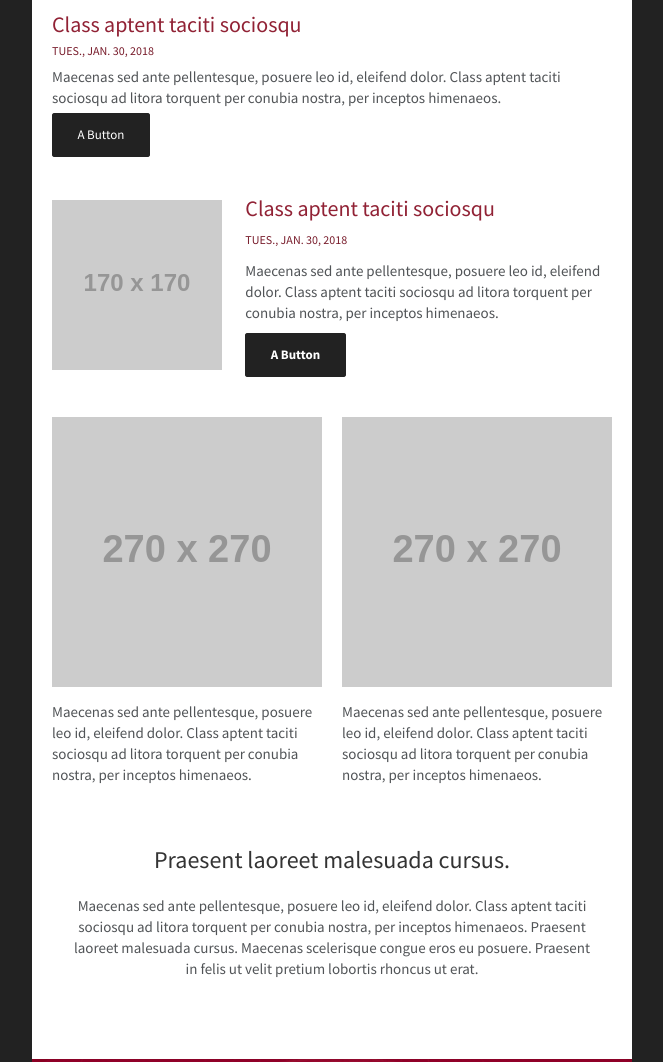
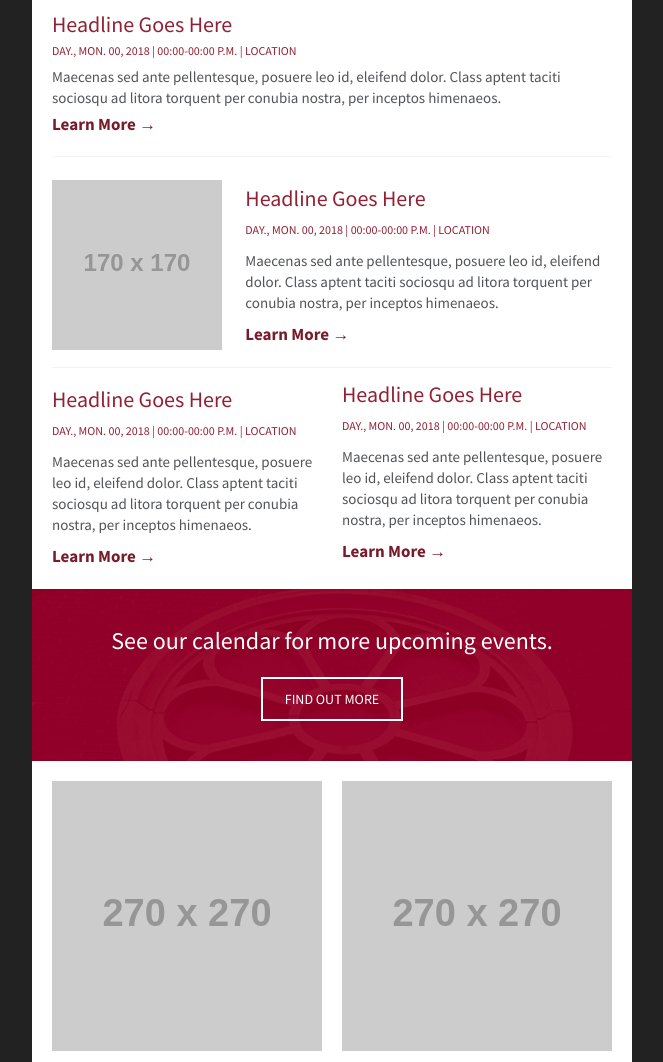
Before and after one commit to kcork/st-marks-email, a plain HTML site: page index.html in a window 1280 px wide. Shown: the part 398-1460 px from the top of the page, without its empty margins (308-971 px from the left). Drawn offline with Linux system fonts and the light colour scheme; placeholder pictures from the web are drawn by us.

Commit message:
Add files via upload

```diff
--- a/index.html
+++ b/index.html
@@ -217,7 +217,7 @@
                 <td bgcolor="#912235" style="padding: 14px 22px 14px; text-align: right; background-color: #912235;">
                     <span style="margin: 0; font-family: 'Source Sans Pro', sans-serif; font-size: 14px; line-height: 125%; color: #ffffff; font-weight: normal;">
 <a href="https://litmus.com" target="_blank" style="background-color:#ffffff; font-size: 13px; font-family: Helvetica, Arial, sans-serif; color: #912235; text-decoration: none; text-transform: uppercase; border-radius: 4px; padding: 10px 18px; border: 0px none #ffffff; display: inline-block;">Give Now</a>
-<a href="https://litmus.com" target="_blank" style="background-color:blue; display: inline-block;"><img src="images/social_fb.png" width="30" height="30" alt="Facebook" border="0" class="fluid" style="height: auto; font-family: 'Source Sans Pro', sans-serif; font-size: 15px; line-height: 140%; color: #515457;"></a>
+<a href="https://litmus.com" target="_blank" style="background-color:#f2f2f3; display: inline-block;"><img src="images/social_fb.png" width="30" height="30" alt="Facebook" border="0" class="fluid" style="height: auto; font-family: 'Source Sans Pro', sans-serif; font-size: 15px; line-height: 140%; color: #515457;"></a>
 <!-- <a href="#"><img src="images/social_fb.png" width="41" height="36" alt="Facebook" border="0" class="fluid" style="height: auto; font-family: 'Source Sans Pro', sans-serif; font-size: 15px; line-height: 140%; color: #515457;"></a>
 <a href="#"><img src="images/social_home.png" width="41" height="36" alt="Home" border="0" class="fluid" style="height: auto; font-family: 'Source Sans Pro', sans-serif; font-size: 15px; line-height: 140%; color: #515457;"></a> -->
 
@@ -234,6 +234,8 @@
                 </td>
             </tr>
             <!-- Hero Image, Flush : END -->
+
+            <!-- This Week at St. Mark’s : START -->
 
             <!-- H1 : START -->
             <tr>
@@ -258,12 +260,6 @@
             </tr>
             <!-- H1 : END -->
 
-            <!-- Divider : START -->
-            <tr>
-
-            </tr>
-            <!-- Divider : END -->
-
             <!-- No Thumbnail, Text Right : BEGIN -->
             <tr>
                 <td bgcolor="#ffffff" dir="ltr" align="center" valign="top" width="100%" style="padding: 10px;">
@@ -275,16 +271,14 @@
                                 <table role="presentation" align="center" border="0" cellpadding="0" cellspacing="0" width="100%">
                                     <tr>
                                         <td dir="ltr" valign="top" style="font-family: 'Source Sans Pro', sans-serif; font-size: 15px; line-height: 140%; color: #515457; padding: 10px; text-align: left;" class="center-on-narrow">
-                                            <h2 style="margin: 0 0 5px 0; font-family: 'Source Sans Pro', sans-serif; font-size: 22px; line-height: 100%; color: #912235; font-weight: normal;">Class aptent taciti sociosqu</h2>
-                                            <p style="margin: 0 0 5px 0; font-size: 12px; text-transform: uppercase; color: #781c2b;">Tues., Jan. 30, 2018</p>
-                                            <p style="margin: 0 0 5px 0;">Maecenas sed ante pellentesque, posuere leo id, eleifend dolor. Class aptent taciti sociosqu ad litora torquent per conubia nostra, per inceptos himenaeos.</p>
+                                            <h2 style="margin: 0 0 5px 0; font-family: 'Source Sans Pro', sans-serif; font-size: 22px; line-height: 100%; color: #912235; font-weight: normal;">Headline Goes Here</h2>
+                                            <p style="margin: 0 0 5px 0; font-size: 12px; text-transform: uppercase; color: #912235;">Day., Mon. 00, 2018 | 00:00-00:00 p.m. | Location</p>
+                                            <p style="margin: 0 0 5px 0; color: #515457;">Maecenas sed ante pellentesque, posuere leo id, eleifend dolor. Class aptent taciti sociosqu ad litora torquent per conubia nostra, per inceptos himenaeos.</p>
                                             <!-- Button : BEGIN -->
                                             <table role="presentation" cellspacing="0" cellpadding="0" border="0" class="center-on-narrow" style="float:left;">
                                                 <tr>
-                                                    <td style="border-radius: 3px; background: #222222; text-align: center;" class="button-td">
-                                                        <a href="http://www.google.com" style="background: #222222; border: 15px solid #222222; font-family: 'Source Sans Pro', sans-serif; font-size: 13px; line-height: 110%; text-align: center; text-decoration: none; display: block; border-radius: 3px; font-weight: normal;" class="button-a">
-                                                          <span style="color:#ffffff;" class="button-link">&nbsp;&nbsp;&nbsp;&nbsp;A Button&nbsp;&nbsp;&nbsp;&nbsp;</span>
-                                                      </a>
+                                                  <td dir="ltr" valign="top" style="font-family: 'Source Sans Pro', sans-serif; font-size: 17px; line-height: 140%; color: #781c2b; text-align: left;" class="center-on-narrow">
+                                            <a href="" style="font-family: 'Source Sans Pro', sans-serif; font-size: 17px; line-height: 100%; color: #781c2b; font-weight: bold; text-decoration: none;">Learn More</a><span style="font-family: 'Source Sans Pro', sans-serif; font-size: 17px; line-height: 100%; color: #781c2b; font-weight: bold; text-decoration: none;">&nbsp;&rarr;</span>
                                                   </td>
                                               </tr>
                                           </table>
@@ -299,6 +293,26 @@
                 </td>
             </tr>
             <!-- No Thumbnail, Text Right : END -->
+
+            <!-- Divider : START -->
+            <tr>
+                <td bgcolor="#ffffff" dir="ltr" align="center" valign="top" width="100%" style="padding: 0px 10px 10px 10px;">
+                    <table role="presentation" align="center" border="0" cellpadding="0" cellspacing="0" width="100%">
+                        <tr>
+                            <td width="66.66%" class="stack-column-center">
+                                <table role="presentation" align="center" border="0" cellpadding="0" cellspacing="0" width="100%">
+                                    <tr>
+                                        <td dir="ltr" valign="top" style="font-family: 'Source Sans Pro', sans-serif; font-size: 15px; line-height: 100%; color: #912235; padding: 0px 10px 0px 10px; text-align: left;" class="center-on-narrow">
+                                            <div style="background-color:#cccccc; border-bottom: 1px solid #f2f2f3;"></div>
+                                        </td>
+                                    </tr>
+                                </table>
+                            </td>
+                        </tr>
+                    </table>
+                </td>
+            </tr>
+            <!-- Divider : END -->
 
             <!-- Thumbnail Left, Text Right : BEGIN -->
             <tr>
@@ -321,16 +335,14 @@
                                 <table role="presentation" align="center" border="0" cellpadding="0" cellspacing="0" width="100%">
                                     <tr>
                                         <td dir="ltr" valign="top" style="font-family: 'Source Sans Pro', sans-serif; font-size: 15px; line-height: 140%; color: #515457; padding: 10px; text-align: left;" class="center-on-narrow">
-                                            <h2 style="margin: 0 0 10px 0; font-family: 'Source Sans Pro', sans-serif; font-size: 22px; line-height: 100%; color: #912235; font-weight: normal;">Class aptent taciti sociosqu</h2>
-                                            <p style="margin: 0 0 10px 0; font-size: 12px; text-transform: uppercase; color: #781c2b;">Tues., Jan. 30, 2018</p>
-                                            <p style="margin: 0 0 10px 0;">Maecenas sed ante pellentesque, posuere leo id, eleifend dolor. Class aptent taciti sociosqu ad litora torquent per conubia nostra, per inceptos himenaeos.</p>
+                                            <h2 style="margin: 0 0 10px 0; font-family: 'Source Sans Pro', sans-serif; font-size: 22px; line-height: 100%; color: #912235; font-weight: normal;">Headline Goes Here</h2>
+                                            <p style="margin: 0 0 10px 0; font-size: 12px; text-transform: uppercase; color: #912235;">Day., Mon. 00, 2018 | 00:00-00:00 p.m. | Location</p>
+                                            <p style="margin: 0 0 10px 0; color: #515457;">Maecenas sed ante pellentesque, posuere leo id, eleifend dolor. Class aptent taciti sociosqu ad litora torquent per conubia nostra, per inceptos himenaeos.</p>
                                             <!-- Button : BEGIN -->
                                             <table role="presentation" cellspacing="0" cellpadding="0" border="0" class="center-on-narrow" style="float:left;">
                                                 <tr>
-                                                    <td style="border-radius: 3px; background: #222222; text-align: center;" class="button-td">
-                                                        <a href="http://www.google.com" style="background: #222222; border: 15px solid #222222; font-family: 'Source Sans Pro', sans-serif; font-size: 13px; line-height: 110%; text-align: center; text-decoration: none; display: block; border-radius: 3px; font-weight: bold;" class="button-a">
-                                                          <span style="color:#ffffff;" class="button-link">&nbsp;&nbsp;&nbsp;&nbsp;A Button&nbsp;&nbsp;&nbsp;&nbsp;</span>
-                                                      </a>
+                                                  <td dir="ltr" valign="top" style="font-family: 'Source Sans Pro', sans-serif; font-size: 17px; line-height: 140%; color: #781c2b; text-align: left;" class="center-on-narrow">
+                                            <a href="" style="font-family: 'Source Sans Pro', sans-serif; font-size: 17px; line-height: 100%; color: #781c2b; font-weight: bold; text-decoration: none;">Learn More</a><span style="font-family: 'Source Sans Pro', sans-serif; font-size: 17px; line-height: 100%; color: #781c2b; font-weight: bold; text-decoration: none;">&nbsp;&rarr;</span>
                                                   </td>
                                               </tr>
                                           </table>
@@ -346,23 +358,49 @@
             </tr>
             <!-- Thumbnail Left, Text Right : END -->
 
+            <!-- Divider : START -->
+            <tr>
+                <td bgcolor="#ffffff" dir="ltr" align="center" valign="top" width="100%" style="padding: 0px 10px 10px 10px;">
+                    <table role="presentation" align="center" border="0" cellpadding="0" cellspacing="0" width="100%">
+                        <tr>
+                            <td width="66.66%" class="stack-column-center">
+                                <table role="presentation" align="center" border="0" cellpadding="0" cellspacing="0" width="100%">
+                                    <tr>
+                                        <td dir="ltr" valign="top" style="font-family: 'Source Sans Pro', sans-serif; font-size: 15px; line-height: 100%; color: #912235; padding: 0px 10px 0px 10px; text-align: left;" class="center-on-narrow">
+                                            <div style="background-color:#cccccc; border-bottom: 1px solid #f2f2f3;"></div>
+                                        </td>
+                                    </tr>
+                                </table>
+                            </td>
+                        </tr>
+                    </table>
+                </td>
+            </tr>
+            <!-- Divider : END -->
+
 
              <!-- 2 Even Columns : BEGIN -->
         <tr>
-            <td bgcolor="#ffffff" align="center" valign="top" style="padding: 10px;">
+            <td bgcolor="#ffffff" align="center" valign="top" style="padding: 0px 10px 10px 10px;">
                 <table role="presentation" cellspacing="0" cellpadding="0" border="0" width="100%">
                     <tr>
                         <!-- Column : BEGIN -->
                         <td class="stack-column-center">
                             <table role="presentation" cellspacing="0" cellpadding="0" border="0">
                                 <tr>
-                                    <td style="padding: 10px; text-align: center">
-                                        <img src="http://placehold.it/270" width="270" height="270" alt="alt_text" border="0" class="fluid" style="height: auto; background: #dddddd; font-family: 'Source Sans Pro', sans-serif; font-size: 15px; line-height: 140%; color: #515457;">
-                                    </td>
-                                </tr>
-                                <tr>
-                                    <td style="font-family: 'Source Sans Pro', sans-serif; font-size: 15px; line-height: 140%; color: #515457; padding: 0 10px 10px; text-align: left;" class="center-on-narrow">
-                                        <p style="margin: 0;">Maecenas sed ante pellentesque, posuere leo id, eleifend dolor. Class aptent taciti sociosqu ad litora torquent per conubia nostra, per inceptos himenaeos.</p>
+                                    <td dir="ltr" valign="top" style="font-family: 'Source Sans Pro', sans-serif; font-size: 15px; line-height: 140%; color: color: #515457; padding: 10px; text-align: left;" class="center-on-narrow">
+                                            <h2 style="margin: 0 0 10px 0; font-family: 'Source Sans Pro', sans-serif; font-size: 22px; line-height: 100%; color: #912235; font-weight: normal;">Headline Goes Here</h2>
+                                            <p style="margin: 0 0 10px 0; font-size: 12px; text-transform: uppercase; color: #912235;">Day., Mon. 00, 2018 | 00:00-00:00 p.m. | Location</p>
+                                            <p style="margin: 0 0 10px 0; color: #515457;">Maecenas sed ante pellentesque, posuere leo id, eleifend dolor. Class aptent taciti sociosqu ad litora torquent per conubia nostra, per inceptos himenaeos.</p>
+                                            <!-- Button : BEGIN -->
+                                            <table role="presentation" cellspacing="0" cellpadding="0" border="0" class="center-on-narrow" style="float:left;">
+                                                <tr>
+                                                  <td dir="ltr" valign="top" style="font-family: 'Source Sans Pro', sans-serif; font-size: 17px; line-height: 140%; color: #781c2b; text-align: left;" class="center-on-narrow">
+                                            <a href="" style="font-family: 'Source Sans Pro', sans-serif; font-size: 17px; line-height: 100%; color: #781c2b; font-weight: bold; text-decoration: none;">Learn More</a><span style="font-family: 'Source Sans Pro', sans-serif; font-size: 17px; line-height: 100%; color: #781c2b; font-weight: bold; text-decoration: none;">&nbsp;&rarr;</span>
+                                                  </td>
+                                              </tr>
+                                          </table>
+                                          <!-- Button : END -->
                                     </td>
                                 </tr>
                             </table>
@@ -372,13 +410,19 @@
                         <td class="stack-column-center">
                             <table role="presentation" cellspacing="0" cellpadding="0" border="0">
                                 <tr>
-                                    <td style="padding: 10px; text-align: center">
-                                        <img src="http://placehold.it/270" width="270" height="270" alt="alt_text" border="0" class="fluid" style="height: auto; background: #dddddd; font-family: 'Source Sans Pro', sans-serif; font-size: 15px; line-height: 140%; color: #515457;">
-                                    </td>
-                                </tr>
-                                <tr>
                                     <td style="font-family: 'Source Sans Pro', sans-serif; font-size: 15px; line-height: 140%; color: #515457; padding: 0 10px 10px; text-align: left;" class="center-on-narrow">
-                                        <p style="margin: 0;">Maecenas sed ante pellentesque, posuere leo id, eleifend dolor. Class aptent taciti sociosqu ad litora torquent per conubia nostra, per inceptos himenaeos.</p>
+                                       <h2 style="margin: 0 0 10px 0; font-family: 'Source Sans Pro', sans-serif; font-size: 22px; line-height: 100%; color: #912235; font-weight: normal;">Headline Goes Here</h2>
+                                            <p style="margin: 0 0 10px 0; font-size: 12px; text-transform: uppercase; color: #912235;">Day., Mon. 00, 2018 | 00:00-00:00 p.m. | Location</p>
+                                            <p style="margin: 0 0 10px 0; color: #515457;">Maecenas sed ante pellentesque, posuere leo id, eleifend dolor. Class aptent taciti sociosqu ad litora torquent per conubia nostra, per inceptos himenaeos.</p>
+                                            <!-- Button : BEGIN -->
+                                            <table role="presentation" cellspacing="0" cellpadding="0" border="0" class="center-on-narrow" style="float:left;">
+                                                <tr>
+                                                  <td dir="ltr" valign="top" style="font-family: 'Source Sans Pro', sans-serif; font-size: 17px; line-height: 140%; color: #781c2b; text-align: left;" class="center-on-narrow">
+                                            <a href="" style="font-family: 'Source Sans Pro', sans-serif; font-size: 17px; line-height: 100%; color: #781c2b; font-weight: bold; text-decoration: none;">Learn More</a><span style="font-family: 'Source Sans Pro', sans-serif; font-size: 17px; line-height: 100%; color: #781c2b; font-weight: bold; text-decoration: none;">&nbsp;&rarr;</span>
+                                                  </td>
+                                              </tr>
+                                          </table>
+                                          <!-- Button : END -->
                                     </td>
                                 </tr>
                             </table>
@@ -390,23 +434,15 @@
         </tr>
         <!-- 2 Even Columns : END -->
 
-            <!-- 1 Column Text + Button : BEGIN -->
-            <tr>
-                <td bgcolor="#ffffff" style="padding: 40px 40px 20px; text-align: center;">
-                    <h1 style="margin: 0; font-family: 'Source Sans Pro', sans-serif; font-size: 24px; line-height: 125%; color: #333333; font-weight: normal;">Praesent laoreet malesuada&nbsp;cursus.</h1>
+        <!-- This Week at St. Mark’s : END -->
+
+            <!-- Divider : BEGIN -->
+            <!--<tr>
+                <td bgcolor="#ffffff" style="padding: 20px 20px 20px; text-align: center; background:#f2f2f3;">
+                    <span style="margin: 0; font-family: 'Source Sans Pro', sans-serif; font-size: 24px; line-height: 125%; color: #333333; font-weight: normal; background:red; width:80%;">Praesent laoreet malesuada&nbsp;cursus.</span>
                 </td>
-            </tr>
-            <tr>
-                <td bgcolor="#ffffff" style="padding: 0 40px 40px; font-family: 'Source Sans Pro', sans-serif; font-size: 15px; line-height: 140%; color: #515457; text-align: center;">
-                    <p style="margin: 0;">Maecenas sed ante pellentesque, posuere leo id, eleifend dolor. Class aptent taciti sociosqu ad litora torquent per conubia nostra, per inceptos himenaeos. Praesent laoreet malesuada cursus. Maecenas scelerisque congue eros eu posuere. Praesent in felis ut velit pretium lobortis rhoncus ut&nbsp;erat.</p>
-                </td>
-            </tr>
-            <tr>
-                <td bgcolor="#ffffff" style="padding: 0 40px 40px; font-family: 'Source Sans Pro', sans-serif; font-size: 15px; line-height: 140%; color: #515457;">
-
-                </td>
-            </tr>
-            <!-- 1 Column Text + Button : END -->
+            </tr>-->
+            <!-- Divider : END -->
 
             <!-- Background Image with Text : BEGIN -->
             <tr>
```
